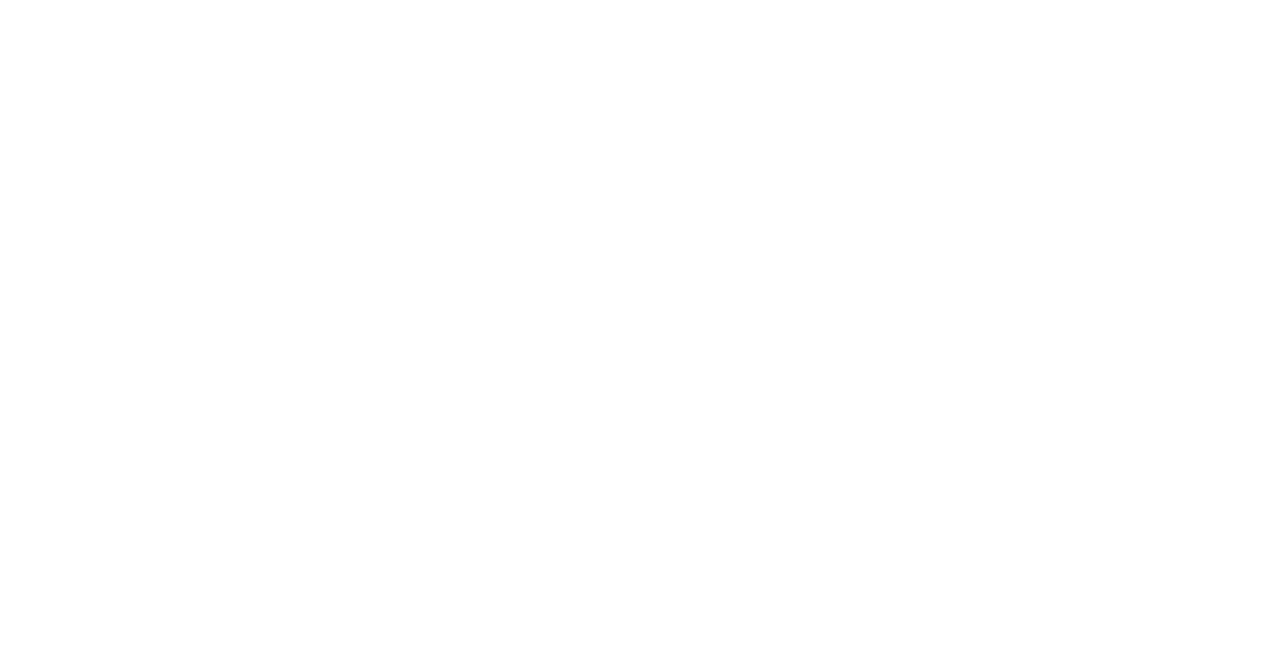
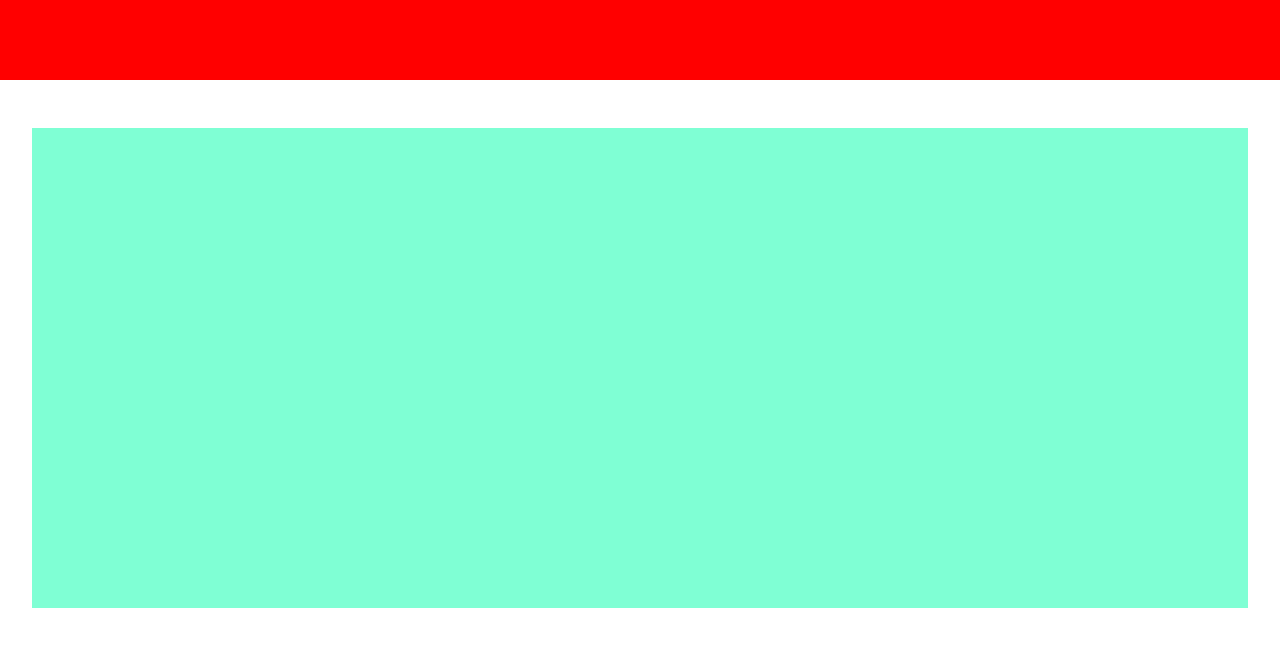
Before and after one commit to styp3r/laddoos-web-store, a React (Create React App) app: page / in a window 1280 px wide. Shown: the top 646 px of the page. Built offline with nearby package versions, Linux system fonts and the light colour scheme.

Commit message:
Adds positioning for header, navbar and hero divs along with bg color

```diff
--- a/src/index.css
+++ b/src/index.css
@@ -11,3 +11,23 @@
   font-family: source-code-pro, Menlo, Monaco, Consolas, 'Courier New',
     monospace;
 }
+
+#hero {
+  margin-left: 50%;
+  transform: translateX(-50%);
+  width: 95%;
+  height: 30rem;
+  background-color: aquamarine;
+}
+
+.header{
+  width: 100%;
+  height: 5rem;
+  background-color: #ff0000;
+}
+
+.navbar{
+  width: 100%;
+  height: 3rem;
+  background-color: #ffffff;
+}
```
